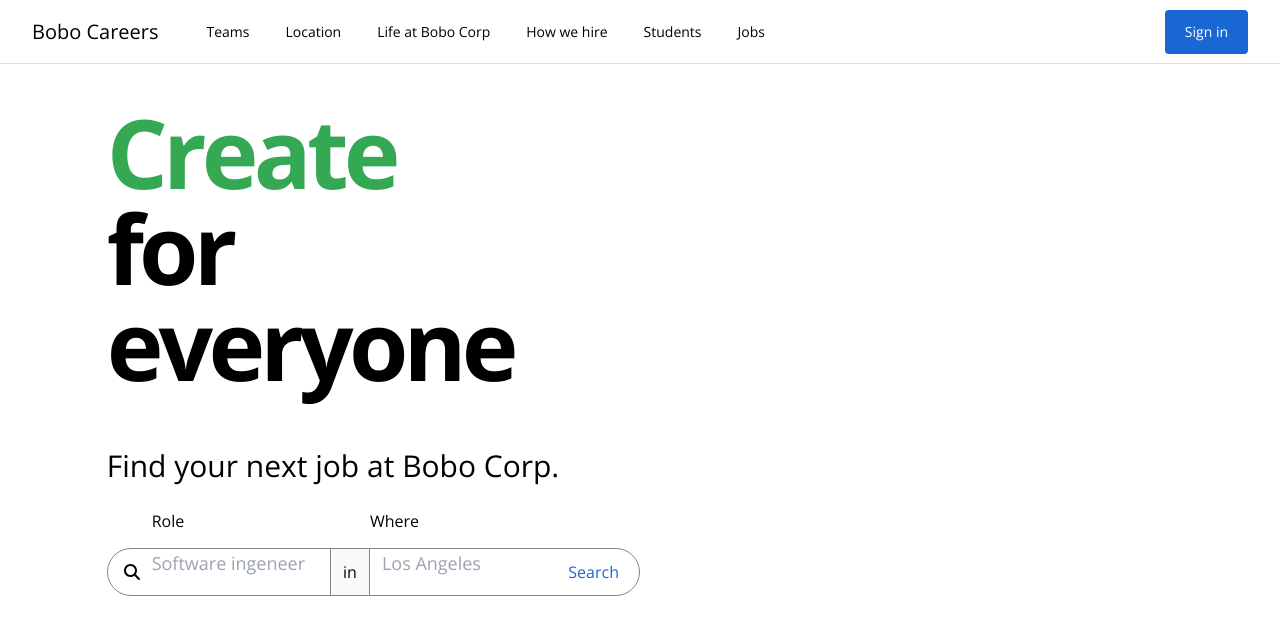
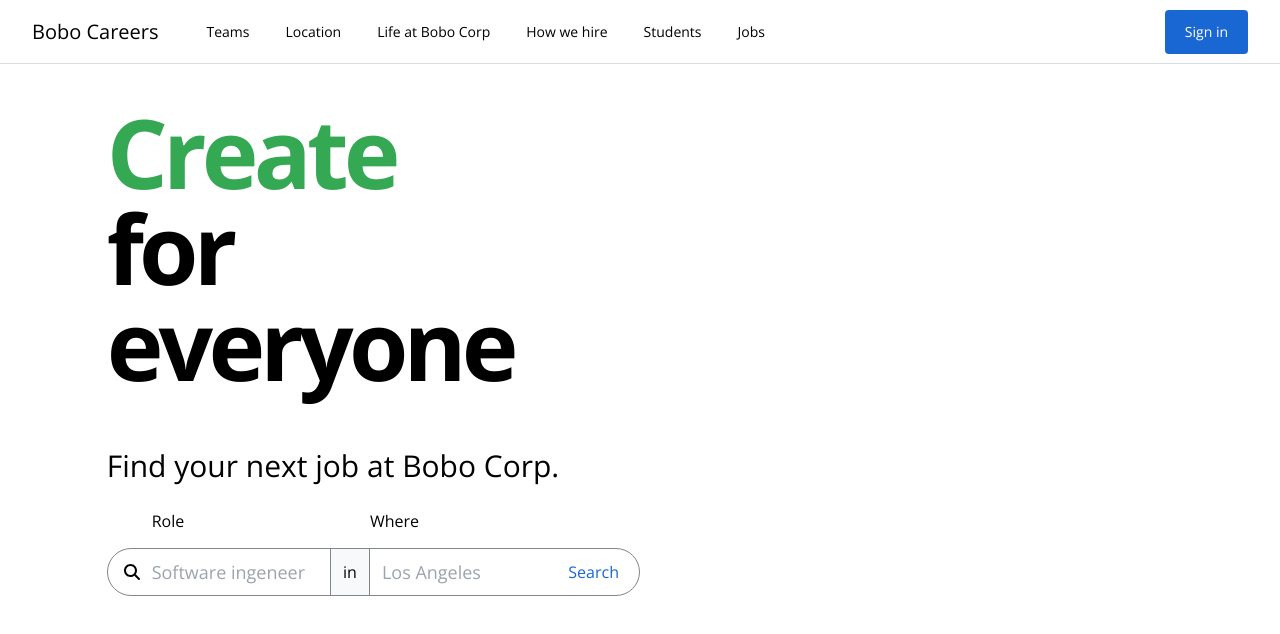
Before and after one commit to OlgaPrikhodko/job-search-2, a Vue app: page / in a window 1280 px wide. Shown: the top 634 px of the page. Built offline with nearby package versions, Linux system fonts and the light colour scheme.

Commit message:
add role and location v-model to input elements

```diff
--- a/src/components/JobSearchForm.vue
+++ b/src/components/JobSearchForm.vue
@@ -5,9 +5,10 @@
     <font-awesome-icon :icon="['fas', 'search']" class="ml-4 mr-3" />
 
     <div class="flex-no-wrap flex h-full flex-1 text-base font-light">
-      <div class="relative h-full flex-1 items-center pr-3">
+      <div class="relative flex h-full flex-1 items-center pr-3">
         <label class="absolute -top-10 left-0" for="">Role</label>
         <input
+          v-model="role"
           type="text"
           placeholder="Software ingeneer"
           class="w-full text-lg font-normal focus:outline-none"
@@ -20,9 +21,10 @@
         in
       </span>
 
-      <div class="relative h-full flex-1 items-center pl-3">
+      <div class="relative flex h-full flex-1 items-center pl-3">
         <label class="absolute -top-10 left-0" for="">Where</label>
         <input
+          v-model="location"
           type="text"
           placeholder="Los Angeles"
           class="w-full text-lg font-normal focus:outline-none"
@@ -40,5 +42,11 @@ import ActionButton from "@/components/ActionButton.vue";
 export default {
   name: "JobSearchForm",
   components: { ActionButton },
+  data() {
+    return {
+      role: "",
+      location: "",
+    };
+  },
 };
 </script>
```
